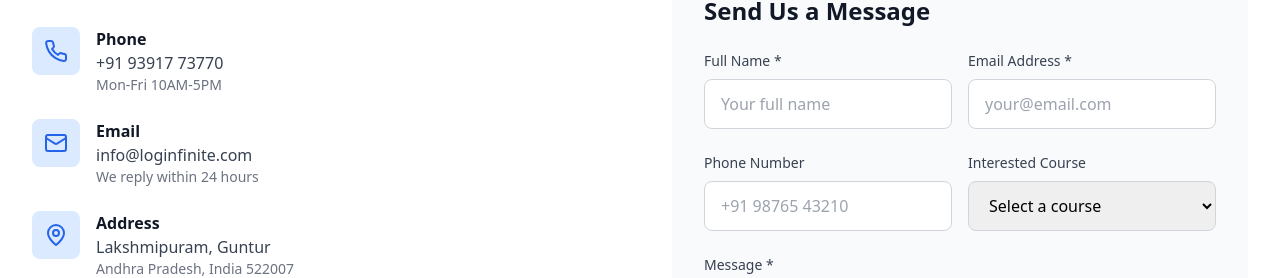
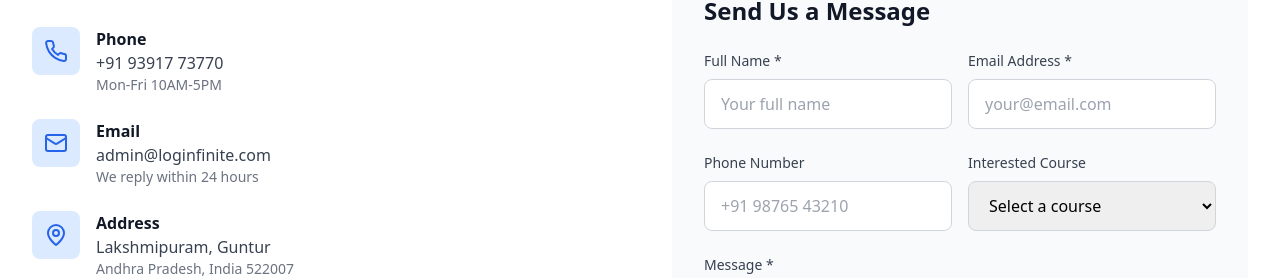
Before and after one commit to Lionf5/LogNfinite_Edu_Tech, a React (Vite) app: page / in a window 1280 px wide. Shown: the part 6566-6844 px from the top of the page. Built offline with nearby package versions, Linux system fonts and the light colour scheme.

Commit message:
Updated Contact.tsx

```diff
--- a/src/components/Contact.tsx
+++ b/src/components/Contact.tsx
@@ -33,7 +33,7 @@ const Contact = () => {
     {
       icon: <Mail className="w-6 h-6" />,
       title: "Email",
-      content: "info@loginfinite.com",
+      content: "admin@loginfinite.com",
       subContent: "We reply within 24 hours"
     },
     {
```
